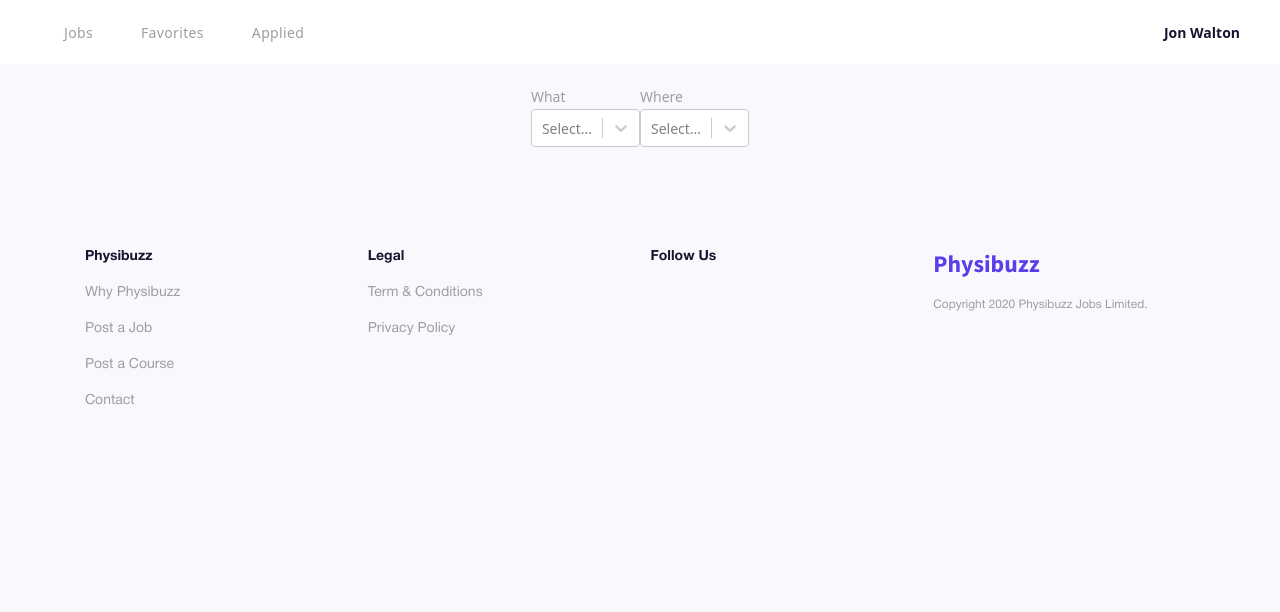
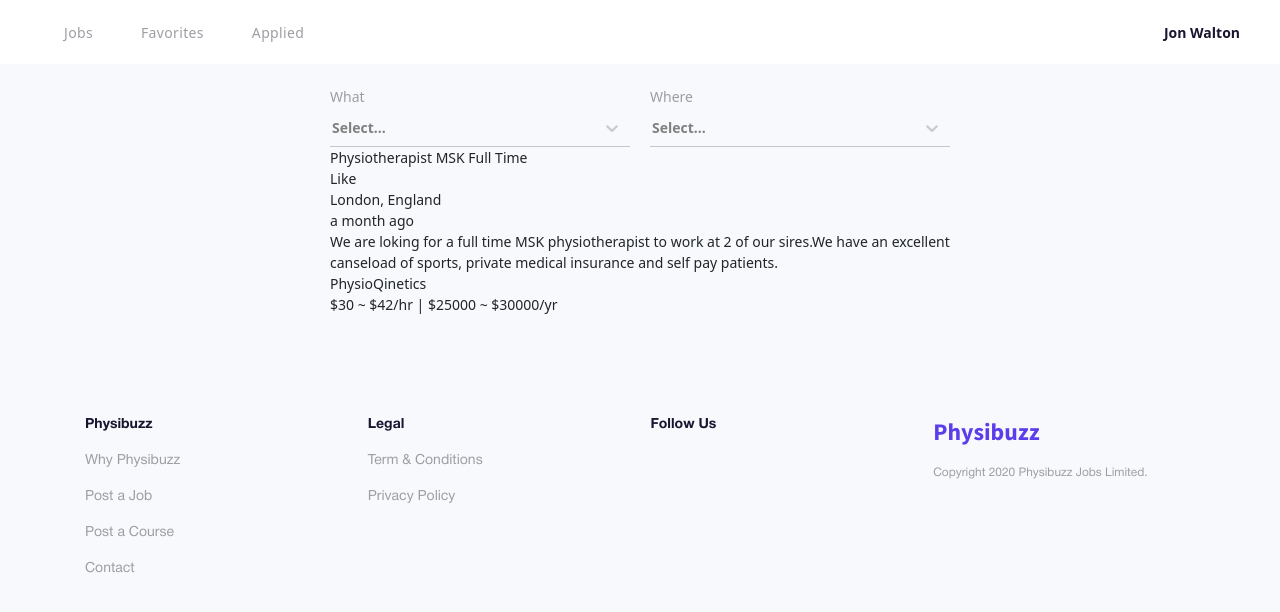
Before and after one commit to Maxssobolev/physibuzz, a Next.js app: page / in a window 1280 px wide. Shown: the top 612 px of the page. Built offline with nearby package versions, Linux system fonts and the light colour scheme.

Commit message:
add vacancy card router

```diff
--- a/assets/scss/pages.scss
+++ b/assets/scss/pages.scss
@@ -23,7 +23,14 @@
         }
 
         .main-params {
-            display: flex;
+            display: grid;
+            grid-template-columns: 1fr 1fr;
+            grid-gap: 20px;
+        }
+    }
+
+    &-view {
+        &_vacancy {
         }
     }
 }
--- /dev/null
+++ b/components/Cards/Vacancy/VacancyCard.js
@@ -0,0 +1,22 @@
+import Link from "next/link"
+import moment from 'moment'
+export default function VacancyCard({ info }) {
+    const { id, title, description, date, rate, company, address, isLiked } = info
+    return (
+        <div className="vacancyCard">
+            <div className="vacancyCard-head">
+                <div className="vacancyCard-head__title"><Link href={`/view/vacancy/${encodeURIComponent(id)}`}>{title}</Link></div>
+                <div className="vacancyCard-head__like">Like</div>
+            </div>
+            <div className="vacancyCard-additionalInfo">
+                <div className="vacancyCard-additionalInfo__address">{address}</div>
+                <div className="vacancyCard-additionalInfo__date">{moment(date).fromNow()}</div>
+            </div>
+            <div className="vacancyCard-description">{description}</div>
+            <div className="vacancyCard-footer">
+                <div className="vacancyCard-footer__company">{company}</div>
+                <div className="vacancyCard-footer__rate">{rate}</div>
+            </div>
+        </div>
+    )
+}
--- a/components/CommonUtils/CommonUtils.js
+++ b/components/CommonUtils/CommonUtils.js
@@ -7,3 +7,32 @@
 export const counries = ['Italy']
 export const counriesOfRegAd = ['None']
 export const counriesOfReg = ['']
+
+export const customSelectStyles = {
+    control: styles => ({
+        ...styles,
+        backgroundColor: 'transparent',
+        border: 'none',
+        borderBottom: '1px solid #00000033',
+        outline: 'none',
+        borderRadius: '0px',
+        boxShadow: 'none',
+        width: '300px',
+
+        '&:hover': {
+            borderColor: 'var(--gray)'
+        }
+
+    }),
+    valueContainer: styles => ({
+        ...styles,
+        padding: '0px',
+        color: 'var(--black)',
+        fontWeight: 600
+    }),
+    indicatorSeparator: styles => ({
+        ...styles,
+        backgroundColor: 'transparent',
+    }),
+
+};
--- /dev/null
+++ b/components/ListOfVacancies/ListOfVacancies.js
@@ -0,0 +1,22 @@
+import React, { useState } from "react"
+import VacancyCard from "../Cards/Vacancy/VacancyCard"
+function ListOfVacancies() {
+    const [vacancyCards, setVacansyCards] = useState([{
+        id: 1,
+        title: 'Physiotherapist MSK Full Time',
+        address: 'London, England',
+        date: '2021-12-10T17:00:00',
+        description: 'We are loking for a full time MSK physiotherapist to work at 2 of our sires.We have an excellent canseload of sports, private medical insurance and self pay patients.',
+        company: 'PhysioQinetics',
+        rate: '$30 ~ $42/hr | $25000 ~ $30000/yr',
+        isLiked: true
+    }])
+
+    return (
+        <div className="listOfVacancies">
+            {vacancyCards.map((itm) => <VacancyCard key={`vacancyCard__${itm.id}`} info={itm} />)}
+        </div>
+    )
+}
+
+export default React.memo(ListOfVacancies)
--- a/package.json
+++ b/package.json
@@ -8,6 +8,7 @@
   "dependencies": {
     "bootstrap": "^5.1.3",
     "formik": "^2.2.9",
+    "moment": "^2.29.1",
     "next": "latest",
     "react": "17.0.2",
     "react-bootstrap": "^2.1.0",
--- a/pages/index.js
+++ b/pages/index.js
@@ -7,6 +7,8 @@
 import RightSidebar from "../components/Layout/RightSidebar/RightSidebar"
 import Layout from "../components/Layout/Layout"
 import { useState } from "react"
+import { customSelectStyles } from "../components/CommonUtils/CommonUtils"
+import ListOfVacancies from "../components/ListOfVacancies/ListOfVacancies"
 
 //home page ONLY FOR LOGGED USERS
 export default function Home() {
@@ -32,7 +34,6 @@
 
   //side part filters
 
-  console.log(whatSelected)
 
   return (
     <>
@@ -44,14 +45,18 @@
           <MainContent>
             <div className="main-params">
               <div className="field-wrapper">
-                <Select options={whatOptions} onChange={handleChangeWhat} className='field_imp field_select_imp' />
+                <Select styles={customSelectStyles} options={whatOptions} onChange={handleChangeWhat} />
                 <span>What</span>
               </div>
               <div className="field-wrapper">
-                <Select options={placeOptions} onChange={handleChangePlace} />
+                {/* need to change  */}
+                <Select styles={customSelectStyles} options={placeOptions} onChange={handleChangePlace} />
                 <span>Where</span>
               </div>
             </div>
+            <ListOfVacancies />
+
+
           </MainContent>
           <RightSidebar>
           </RightSidebar>
```
Also changed, not shown: pages/view/vacancy/[id].js (added, +11 -0 lines), 2 other files (tests, documents, lock files or other folders).
